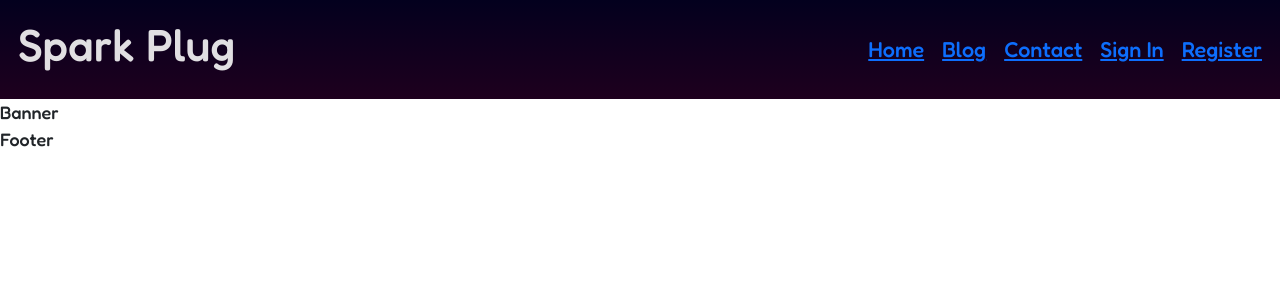
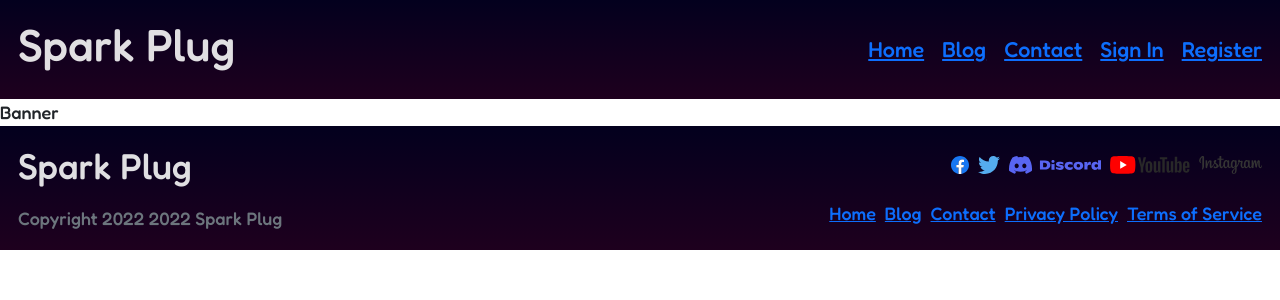
Before and after one commit to RafidMuhymin/spark-plug-client-side, a React (Create React App) app: page / in a window 1280 px wide. Shown: the top 300 px of the page. Built offline with nearby package versions, Linux system fonts and the light colour scheme.

Commit message:
added footer

```diff
--- a/package.json
+++ b/package.json
@@ -9,10 +9,8 @@
     "@testing-library/user-event": "^13.2.1",
     "bootstrap": "^5.1.3",
     "react": "^17.0.2",
-    "react-bootstrap": "^2.2.3",
     "react-dom": "^17.0.2",
     "react-firebase-hooks": "^5.0.3",
-    "react-hook-form": "^7.30.0",
     "react-router-dom": "^6.3.0",
     "react-scripts": "5.0.0",
     "web-vitals": "^2.1.0"
--- /dev/null
+++ b/src/components/Footer/Footer.css
@@ -0,0 +1,11 @@
+footer {
+  background-image: linear-gradient(rgb(3, 0, 30) 0%, rgb(30, 0, 30) 100%);
+}
+
+footer h2 {
+  color: rgba(255, 255, 255, 0.875);
+}
+
+footer :is(h2, p) {
+  margin: 0 !important;
+}
--- a/src/components/Footer/Footer.jsx
+++ b/src/components/Footer/Footer.jsx
@@ -1,7 +1,45 @@
-import React from 'react'
+import { Icon } from "@iconify/react";
+import { NavLink } from "react-router-dom";
+import "./Footer.css";
 
 export default function Footer() {
   return (
-    <div>Footer</div>
-  )
+    <footer className="d-flex p-3 gap-3 justify-content-between">
+      <div className="d-flex flex-column gap-3 justify-content-between">
+        <h2>Spark Plug</h2>
+
+        <p className="text-secondary">
+          Copyright {new Date().getFullYear()} 2022 Spark Plug
+        </p>
+      </div>
+
+      <div className="d-flex flex-column gap-3 justify-content-evenly">
+        <nav className="d-flex gap-2 justify-content-end align-items-center">
+          <a href="#">
+            <Icon icon="logos:facebook" />
+          </a>
+          <a href="#">
+            <Icon icon="logos:twitter" />
+          </a>
+          <a href="#">
+            <Icon icon="logos:discord" />
+          </a>
+          <a href="#">
+            <Icon icon="logos:youtube" />
+          </a>
+          <a href="#">
+            <Icon icon="logos:instagram" />
+          </a>
+        </nav>
+
+        <nav className="d-flex gap-2">
+          <NavLink to="/">Home</NavLink>
+          <NavLink to="/blog">Blog</NavLink>
+          <NavLink to="/contact">Contact</NavLink>
+          <a href="#">Privacy Policy</a>
+          <a href="#">Terms of Service</a>
+        </nav>
+      </div>
+    </footer>
+  );
 }
```
Also changed, not shown: 1 other file (tests, documents, lock files or other folders).
